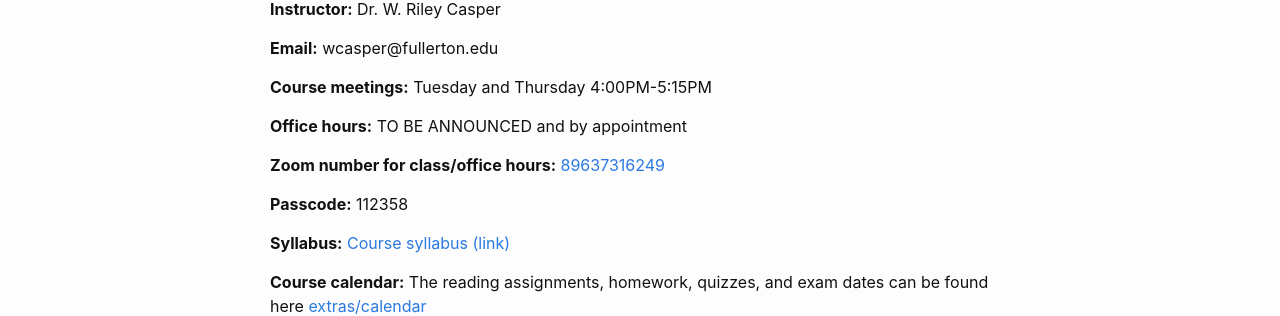
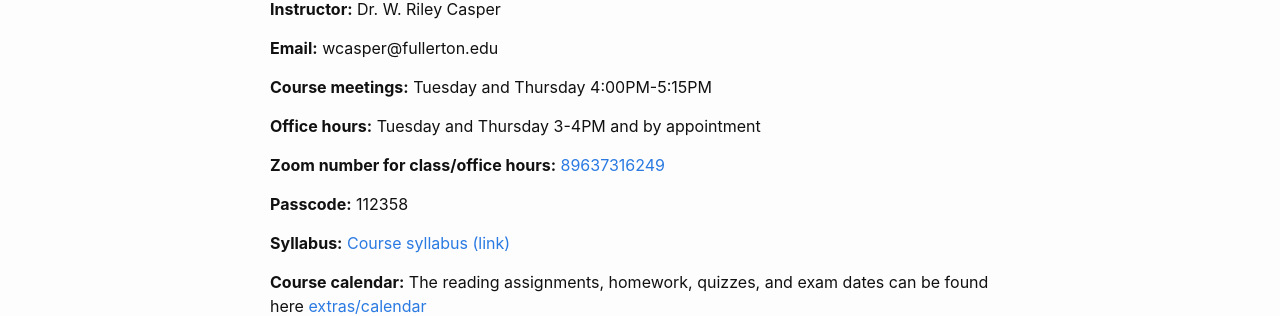
Before and after one commit to wcasper/math407spring2022, a Jekyll site: the page built from index.md, in a window 1280 px wide. Shown: the part 312-628 px from the top of the page. Built offline with Jekyll 4.4.1, drawn with Linux system fonts in a browser that asks for light colours.

Commit message:
added office hours

```diff
--- a/index.md
+++ b/index.md
@@ -18,7 +18,7 @@ title: Math 407 Abstract Algebra
 
 **Course meetings:** Tuesday and Thursday 4:00PM-5:15PM
 
-**Office hours:** TO BE ANNOUNCED and by appointment
+**Office hours:** Tuesday and Thursday 3-4PM and by appointment
 
 **Zoom number for class/office hours:** <a target="_parent" href="https://fullerton.zoom.us/j/89637316249?pwd=VlFvcWhWRDVxdHpsWnVJTkMwTFMvQT09">89637316249</a>
 
```
